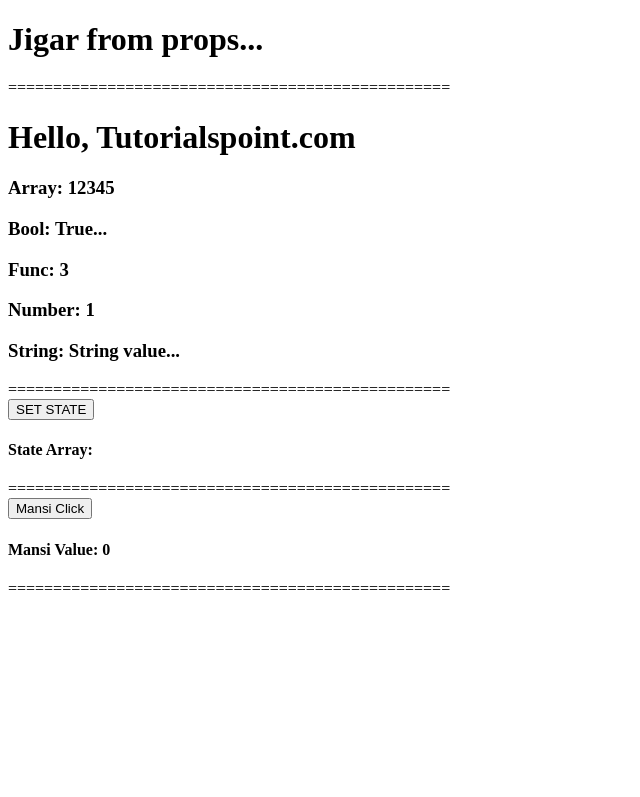
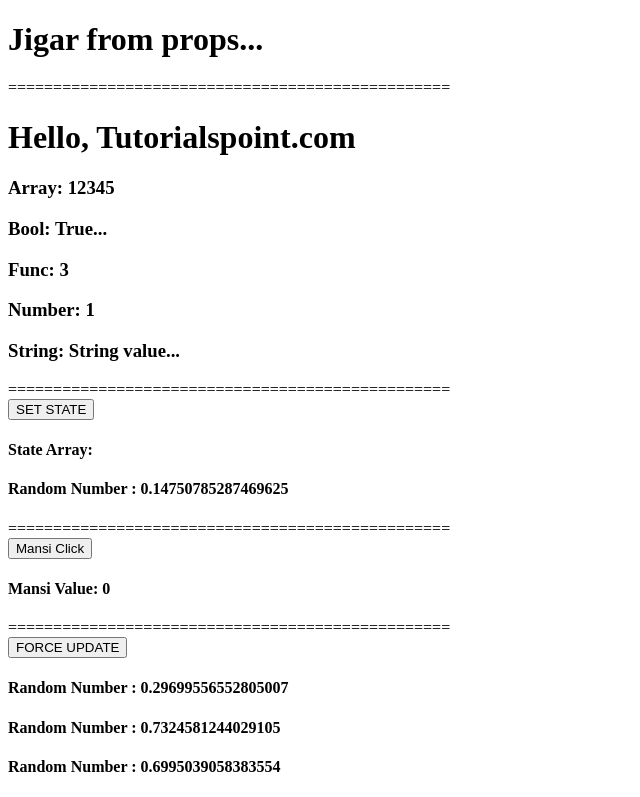
Before and after one commit to mansi-raja5/reactApp, a React app: page / in a window 1280 px wide. Shown: the part 929-1726 px from the top of the page, without its empty margins (0-640 px from the left). Before the commit the page ends 1535 px from the top, so only its background shows below. Built offline with nearby package versions, Linux system fonts and the light colour scheme.

Commit message:
forceUpdate example

```diff
--- a/App.jsx
+++ b/App.jsx
@@ -31,6 +31,7 @@
 		}
 		this.setStateHandler = this.setStateHandler.bind(this);
 		this.mansiClickEvent = this.mansiClickEvent.bind(this);
+		this.forceUpdateHandler = this.forceUpdateHandler.bind(this);
 	};
     setStateHandler(){
         var item = "setState..."
@@ -42,6 +43,9 @@
         var mInc = this.state.mansi;
         mInc++;
         this.setState({mansi:mInc})
+    };
+    forceUpdateHandler(){
+        this.forceUpdate();
     };
 	render(){
 		var i = 1;
@@ -98,13 +102,17 @@
                 <br/>
                 <button onClick = {this.setStateHandler}>SET STATE</button>
                 <h4>State Array: {this.state.myData}</h4>
+                <h4>Random Number : {Math.random()}</h4>
                 =================================================
                 <br/>
                 <button onClick = {this.mansiClickEvent}>Mansi Click</button>
                 <h4>Mansi Value: {this.state.mansi}</h4>
                 =================================================
                 <br/>
-
+                <button onClick={this.forceUpdateHandler}>FORCE UPDATE</button>
+                <h4>Random Number : {Math.random()}</h4>
+                <h4>Random Number : {Math.random()}</h4>
+                <h4>Random Number : {Math.random()}</h4>
 			</div>
 		);
 	}
```
